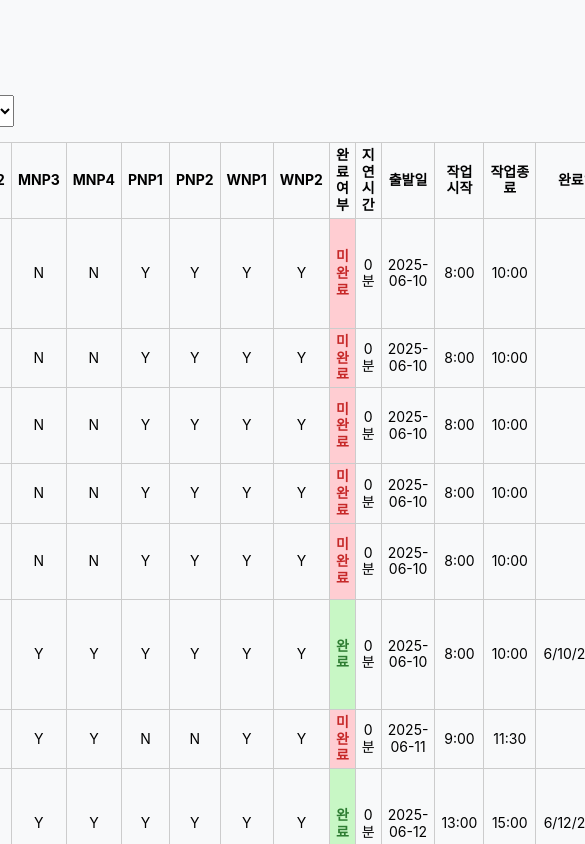
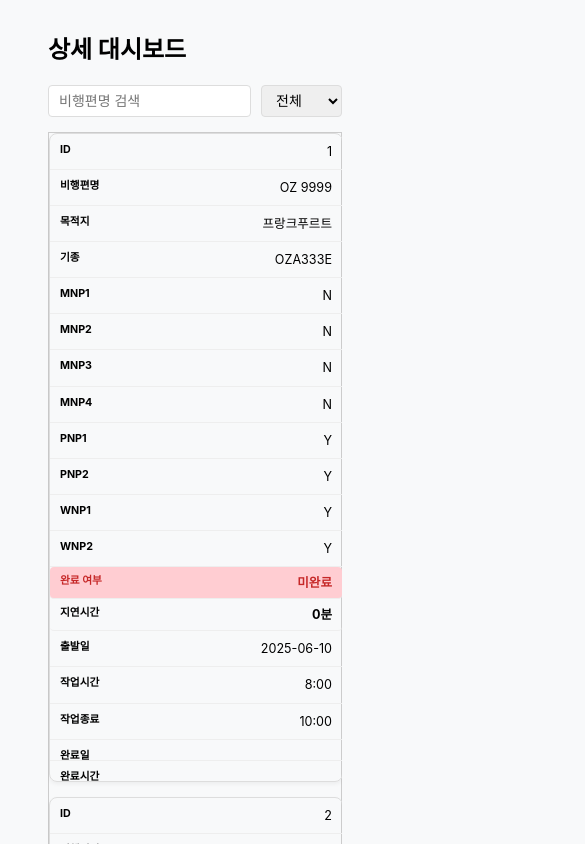
Before and after one commit to noob-2003/ggk, a React (Create React App) app: page /dashboard in a window 390 px wide. Shown: the top 844 px of the page, 585 px wide, since content can reach past the window. Built offline with nearby package versions, Linux system fonts and the light colour scheme.

Commit message:
ver1.3 commit

```diff
--- a/src/components/DashboardTable.css
+++ b/src/components/DashboardTable.css
@@ -1,27 +1,36 @@
 .dashboard-container {
+  max-width: 100%;
+  margin: 0 auto;
   padding: 20px;
-  overflow-x: auto;
 }
 
 .dashboard-controls {
   display: flex;
   gap: 10px;
   margin-bottom: 15px;
+  flex-wrap: wrap;
 }
 
 .dashboard-controls input,
 .dashboard-controls select {
   padding: 6px 10px;
   font-size: 14px;
+  border: 1px solid #ddd;
+  border-radius: 4px;
+}
+
+.table-wrapper {
+  width: 100%;
+  overflow-x: auto;
 }
 
 .dashboard-table {
   width: 100%;
   border-collapse: collapse;
-  table-layout: auto;
+  table-layout: fixed;
   line-height: 1.2;
   font-size: 14px;
-  text-align: center;
+  border: 1px solid #ccc;
 }
 
 .dashboard-table th,
@@ -31,9 +40,21 @@
   text-align: center;
   vertical-align: middle;
   white-space: normal;
-
+  overflow: visible;
+  text-overflow: break-word;
 }
 
+.dashboard-table th {
+  background-color: #f8f8f8;
+  font-weight: bold;
+  font-size: 0.9em;
+}
+
+.dashboard-table td {
+  font-size: 0.85em;
+}
+
+/* 완료/미완료 상태 */
 .cell-complete {
   background-color: #c8f7c5;
   color: #2e7d32;
@@ -45,3 +66,130 @@
   color: #c62828;
   font-weight: bold;
 }
+
+@media screen and (max-width: 769px) {
+  .dashboard-container {
+    padding: 10px;
+  }
+
+  .table-wrapper {
+    overflow-x: hidden;
+  }
+
+  .dashboard-table {
+    table-layout: auto;
+  }
+
+  .dashboard-table thead {
+    display: none;
+  }
+
+  .dashboard-table,
+  .dashboard-table tbody,
+  .dashboard-table tr,
+  .dashboard-table td {
+    display: block;
+    width: 100%;
+  }
+
+  .dashboard-table tr {
+    border: 1px solid #ddd;
+    border-radius: 8px;
+    margin-bottom: 15px;
+    box-shadow: 0 2px 4px rgba(0, 0, 0, 0.05);
+    padding: 0;
+  }
+
+  .dashboard-table td {
+    box-sizing: border-box;
+    border: none;
+    border-bottom: 1px solid #eee;
+    padding: 10px;
+    padding-left: 50%;
+    position: relative;
+    text-align: right;
+    white-space: normal;
+    overflow: visible;
+    text-overflow: unset;
+    font-size: 0.9em;
+  }
+
+  .dashboard-table td:last-child {
+    border-bottom: none;
+  }
+
+  .dashboard-table td::before {
+    content: attr(data-label);
+    position: absolute;
+    left: 10px;
+    width: calc(50% - 20px);
+    padding-right: 10px;
+    white-space: nowrap;
+    text-align: left;
+    font-weight: bold;
+    font-size: 0.85em;
+  }
+
+  .dashboard-table .task-group {
+    display: flex;
+    flex-wrap: wrap;
+    gap: 5px;
+    justify-content: flex-end;
+    padding-top: 5px;
+  }
+
+  .dashboard-table .task-item {
+    display: inline-block;
+    padding: 2px 6px;
+    border-radius: 3px;
+    font-size: 0.8em;
+    font-weight: bold;
+    background-color: #f0f0f0;
+    min-width: 35px;
+    text-align: center;
+  }
+
+  .dashboard-table .task-item.complete {
+    background-color: #c8f7c5;
+    color: green;
+  }
+
+  .dashboard-table .task-item.incomplete {
+    background-color: #ffcdd2;
+    color: red;
+  }
+
+  .dashboard-table .cell-complete,
+  .dashboard-table .cell-incomplete,
+  .dashboard-table .delay-none,
+  .dashboard-table .delay-low,
+  .dashboard-table .delay-medium,
+  .dashboard-table .delay-high {
+    font-weight: bold;
+    border-radius: 4px;
+    padding: 8px 10px;
+  }
+
+  .dashboard-table .cell-complete::before,
+  .dashboard-table .cell-incomplete::before,
+  .dashboard-table .delay-none::before,
+  .dashboard-table .delay-low::before,
+  .dashboard-table .delay-medium::before,
+  .dashboard-table .delay-high::before {
+    left: 10px;
+    width: calc(50% - 20px);
+  }
+
+  .dashboard-table td::before {
+  content: attr(data-label);
+  position: absolute;
+  left: 10px;
+  width: calc(50% - 20px);
+  padding-right: 10px;
+  white-space: nowrap;
+  text-align: left;
+  font-weight: bold;
+  font-size: 0.85em;
+  }
+
+}
--- a/src/components/DashboardTable.js
+++ b/src/components/DashboardTable.js
@@ -24,6 +24,23 @@ const DashboardTable = ({ data }) => {
 
     return flightMatch && statusMatch;
   });
+
+  // 작업 상태를 그룹으로 렌더링
+  const renderTaskGroup = (tasks) => {
+    return (
+      <div className="task-group">
+        {taskKeys.map((key) => {
+          const status = tasks?.[key] ?? 'Y';
+          const className = status === 'Y' ? 'task-item complete' : 'task-item incomplete';
+          return (
+            <span key={key} className={className}>
+              {key.toUpperCase()}: {status}
+            </span>
+          );
+        })}
+      </div>
+    );
+  };
 
   return (
     <div className="dashboard-container">
@@ -78,20 +95,20 @@ const DashboardTable = ({ data }) => {
 
               return (
                 <tr key={idx}>
-                  <td>{idx + 1}</td>
-                  <td>{item.flight}</td>
-                  <td>{item.destination}</td>
-                  <td>{item.aircraft}</td>
+                  <td data-label="ID">{idx + 1}</td>
+                  <td data-label="비행편명">{item.flight}</td>
+                  <td data-label="목적지">{item.destination}</td>
+                  <td data-label="기종">{item.aircraft}</td>
                   {taskKeys.map((key) => (
-                    <td key={key}>{item.tasks?.[key] ?? 'Y'}</td>
+                    <td data-label={key.toUpperCase()} key={key}>{item.tasks?.[key] ?? 'Y'}</td>
                   ))}
-                  <td className={statusClass}>{overallStatus}</td>
-                  <td className={delayClass}>{delay}분</td>
-                  <td>{item.departureDate}</td>
-                  <td>{item.startTime}</td>
-                  <td>{item.endTime}</td>
-                  <td>{item.completeDate}</td>
-                  <td>{item.completeTime}</td>
+                  <td data-label="완료 여부" className={statusClass}>{overallStatus}</td>
+                  <td data-label="지연시간" className={delayClass}>{delay}분</td>
+                  <td data-label="출발일">{item.departureDate}</td>
+                  <td data-label="작업시간">{item.startTime}</td>
+                  <td data-label="작업종료">{item.endTime}</td>
+                  <td data-label="완료일">{item.completeDate}</td>
+                  <td data-label="완료시간">{item.completeTime}</td>
                 </tr>
               );
             })}
```
